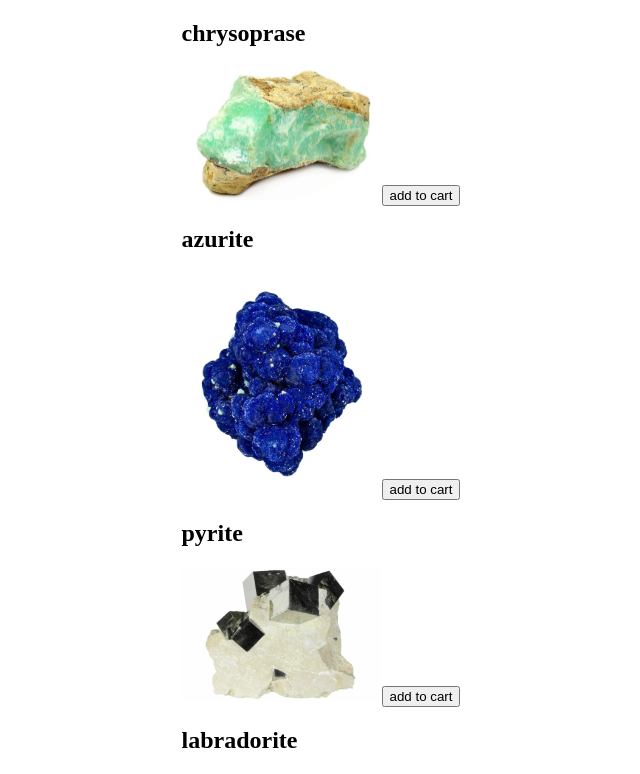
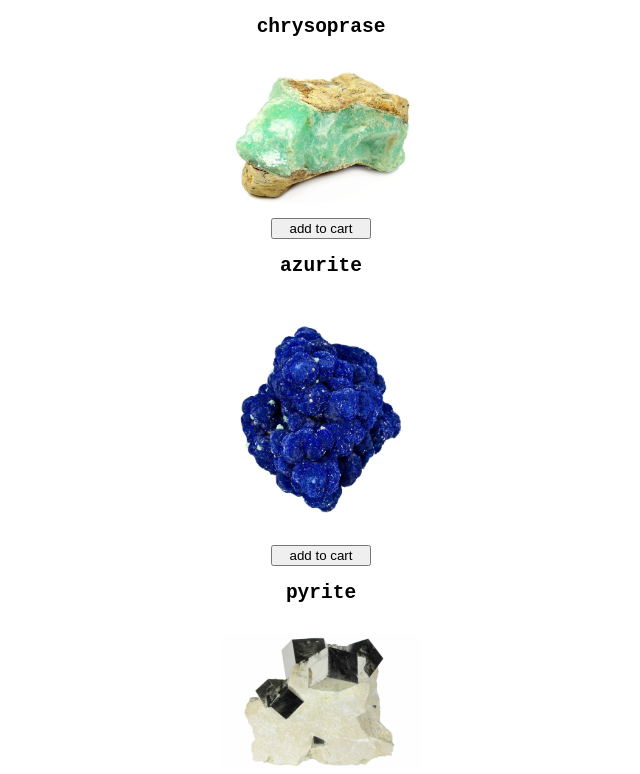
Before and after one commit to adriaivanitsky/lab-06-products, a website with bundled scripts: page index.html in a window 1280 px wide. Shown: the top 774 px of the page, without its empty margins (319-959 px from the left). Built offline with nearby package versions, Linux system fonts and the light colour scheme.

Commit message:
added css

```diff
--- a/styles/style.css
+++ b/styles/style.css
@@ -7,3 +7,19 @@ body {
 img {
     width: 200px;
 }
+
+.rock-card {
+    display: flex;
+    flex-direction: column;
+    justify-content: center;
+    align-items: center;
+    gap: 15px;
+}
+
+button {
+    width: 100px;
+}
+
+h2 {
+    font-family:monospace;
+}
```
